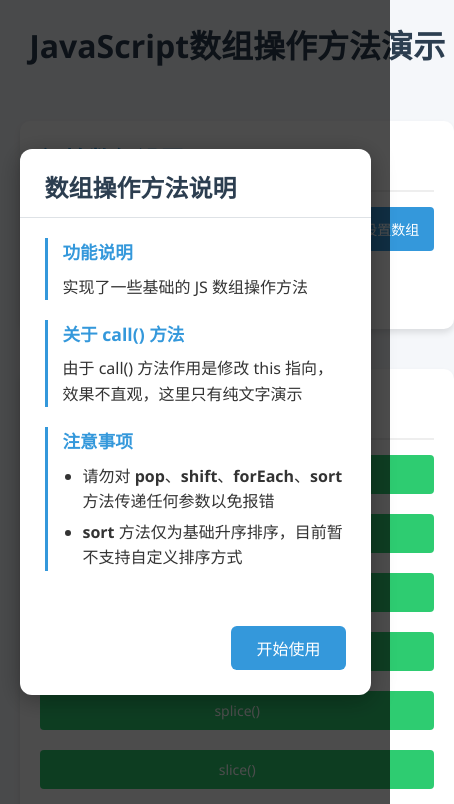
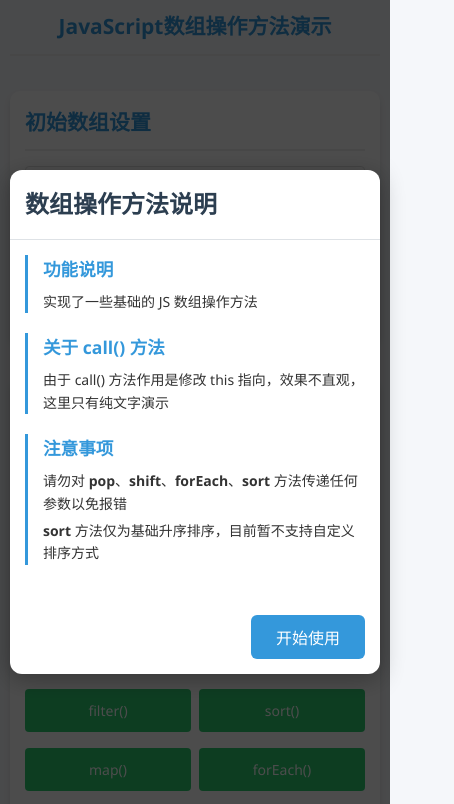
Before and after one commit to loouzhu/array-method, a plain HTML site: page index.html in a window 390 px wide. Shown: the top 804 px of the page, 454 px wide, since content can reach past the window. Drawn offline with nearby package versions, Linux system fonts and the light colour scheme.

Commit message:
优化移动端显示

```diff
--- a/index.css
+++ b/index.css
@@ -233,3 +233,78 @@ button:hover {
   opacity: 0.4;
   filter: blur(2px);
 }
+
+/* 移动端优化 */
+@media (max-width: 480px) {
+  body {
+    padding: 10px;
+    font-size: 14px;
+  }
+
+  .card {
+    padding: 15px;
+    margin-bottom: 15px;
+  }
+
+  .input-section {
+    flex-direction: column;
+    gap: 10px;
+  }
+
+  input {
+    font-size: 16px; /* 防止iOS缩放 */
+    padding: 12px;
+  }
+
+  button {
+    padding: 12px;
+    font-size: 16px;
+  }
+
+  .operations {
+    grid-template-columns: repeat(auto-fill, minmax(150px, 1fr));
+    gap: 8px;
+  }
+
+  .operation-btn {
+    margin-bottom: 8px;
+    font-size: 14px;
+  }
+
+  .result-section {
+    padding: 12px;
+    min-height: 80px;
+  }
+
+  .array-display {
+    font-size: 16px;
+    word-break: break-all;
+  }
+
+  .code-example {
+    font-size: 12px;
+    padding: 10px;
+  }
+
+  /* 弹窗优化 */
+  .modal-content {
+    width: 95%;
+    margin: 10px;
+  }
+
+  .modal-header,
+  .modal-body,
+  .modal-footer {
+    padding: 15px;
+  }
+}
+
+/* 防止横向滚动 */
+html, body {
+  max-width: 100%;
+  overflow-x: hidden;
+}
+
+.container {
+  width: 100%;
+}
--- a/index.html
+++ b/index.html
@@ -10,9 +10,8 @@
 </head>
 
 <body>
-  <div class="container">
-    <h1>JavaScript数组操作方法演示</h1>
-
+  <div class="container" id="mainContainer">
+    <h2 style="text-align: center;">JavaScript数组操作方法演示</h2>
     <div class="card">
       <h2>初始数组设置</h2>
       <div class="input-section">
@@ -83,7 +82,7 @@
         </div>
         <div class="info-item">
           <h6>注意事项</h6>
-          <ul>
+          <ul style="list-style: none; padding-left: 0;">
             <li>请勿对 <strong>pop</strong>、<strong>shift</strong>、<strong>forEach</strong>、<strong>sort</strong>
               方法传递任何参数以免报错</li>
             <li><strong>sort</strong> 方法仅为基础升序排序，目前暂不支持自定义排序方式</li>
```
